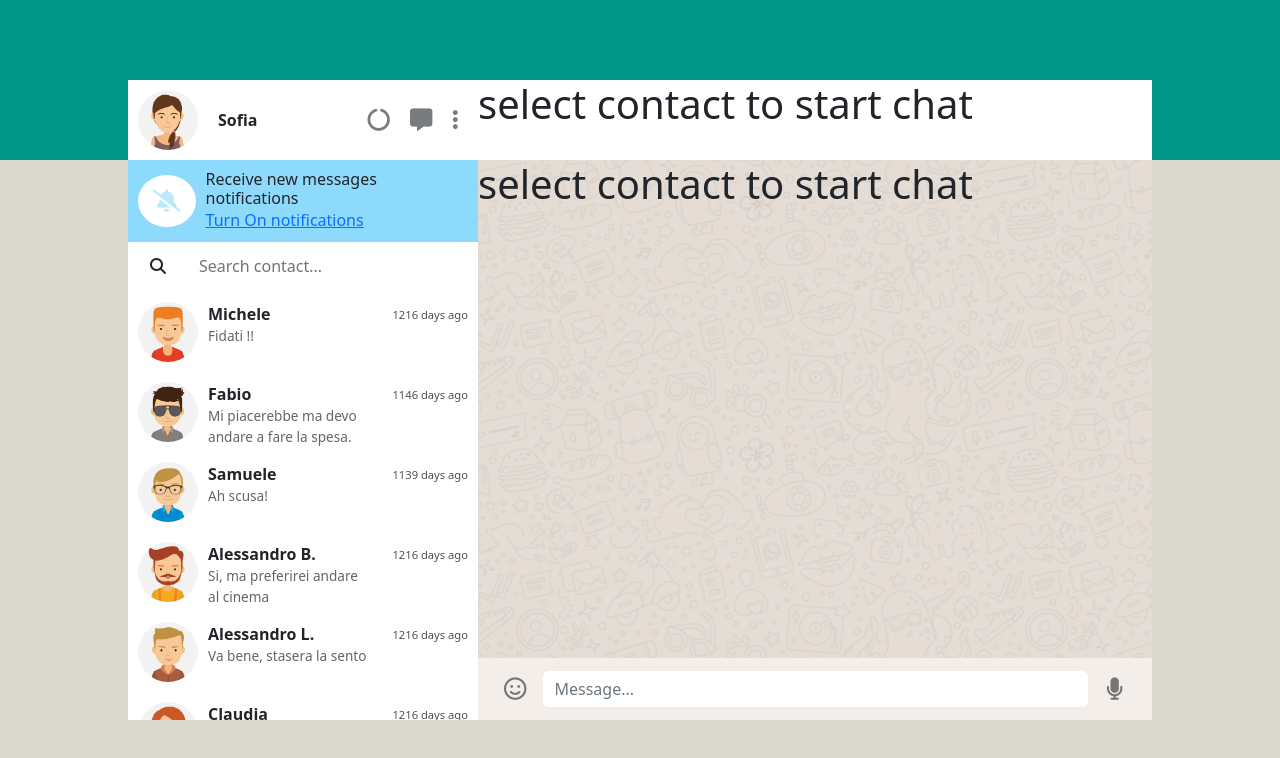
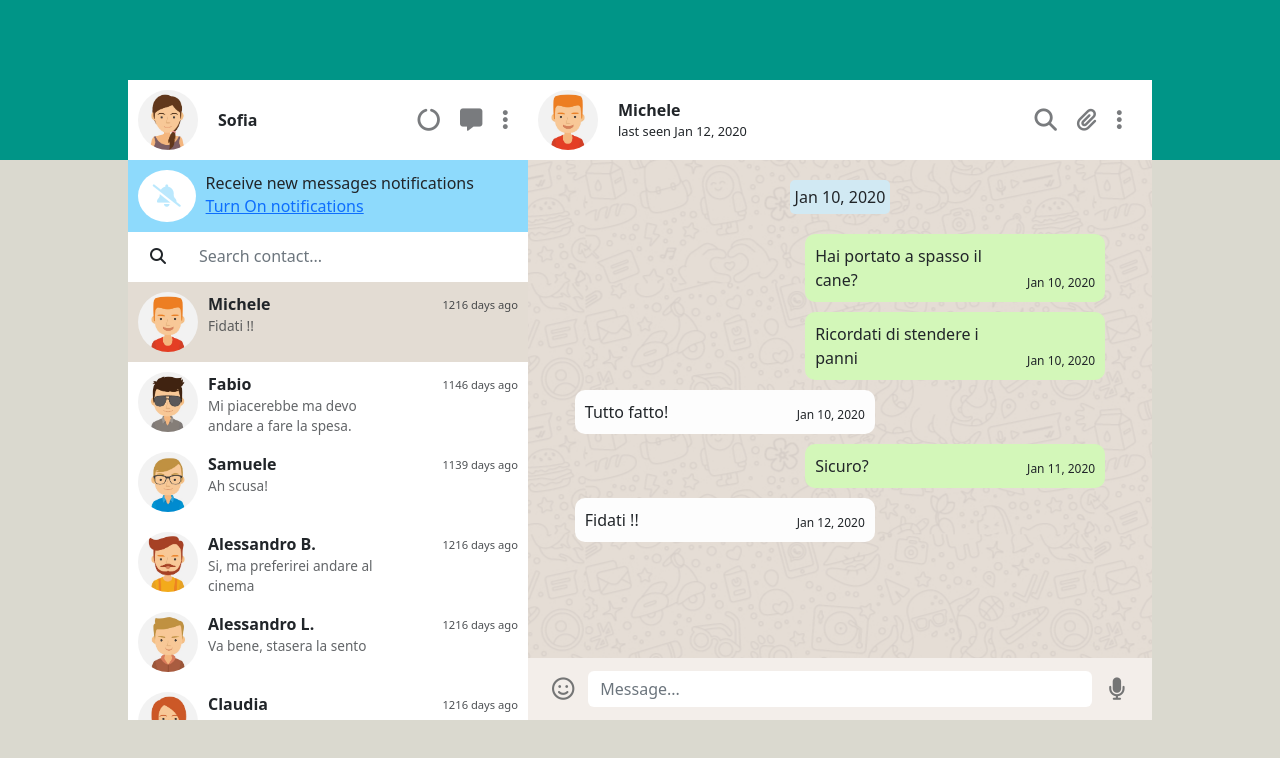
Before and after one commit to andriy-kolokolov/vuejs-whatsapp-clone, a Vue app: page / in a window 1280 px wide. Shown: the top 758 px of the page. Built offline with nearby package versions, Linux system fonts and the light colour scheme.

Commit message:
add search input management

```diff
--- a/src/App.vue
+++ b/src/App.vue
@@ -13,13 +13,12 @@ import MainMessageInput from "@/components/MainMessageInput.vue";
     <!--
         TODO
             -Move search contact input in <AsideHeader> component to fix scrollbar in <AsideContacts> issue
-            -After searching for contacts and selecting a contact, the wrong contact's chat is being rendered
     -->
     <aside class="aside">
         <aside-header class="aside__header"/>
         <aside-contacts
                 class="aside__contacts"
-                :filtered-contacts="getFilteredContacts()"
+                :contacts="getFilteredContacts()"
                 :is-contact-selected="isContactSelected"
                 :selected-contact="selectedContact"
                 @search="manageSearchInput"
@@ -50,12 +49,10 @@ export default {
         selectContact(selectedContactIndex) {
             this.isContactSelected = true;
             this.selectedContact = selectedContactIndex;
-
         },
         manageSearchInput(searchTerm) {
             this.isContactSelected = false;
             this.searchTerm = searchTerm;
-            this.isContactSelected = false;
         },
         getFilteredContacts() {
             return this.contacts.filter((contact) => {
@@ -65,7 +62,7 @@ export default {
     },
     data() {
         return {
-            isContactSelected: false,
+            isContactSelected: true,
             selectedContact: 0,
             searchTerm: '',
             contacts: [
--- a/src/assets/main.css
+++ b/src/assets/main.css
@@ -5,7 +5,7 @@
 
     --profile-wrapper-height: 80px;  /*    REFERS TO ASIDE HEADER PROFILE AND CHAT HEADER CONTACT PROFILE    */
 
-    --aside-width: 350px;
+    --aside-width: 400px;
     --aside-contact-height: 80px;  /*    CONTACT HEIGHT (CONTENT AND PARENT CONTAINER ADAPTS)    */
 
     --elements-padding: 10px;
--- a/src/components/AsideContacts.vue
+++ b/src/components/AsideContacts.vue
@@ -17,10 +17,10 @@
         </div>
 
         <div class="contacts-wrapper">
-            <div class="contacts-wrapper__contacts" :style="{ width: '100%' }">
+            <div v-if="contacts.length > 0" class="contacts-wrapper__contacts" :style="{ width: '100%' }">
                 <div
                         class="contact"
-                        v-for="(contact, index) in filteredContacts"
+                        v-for="(contact, index) in contacts"
                         :key="index"
                         :class="{ selected: isSelected(index), unselected: !isSelected(index) }"
                         @click="updateSelectedContact(index)"
@@ -43,6 +43,10 @@
                     </div>
                 </div>
             </div>
+
+            <div v-else class="no-contacts-found">
+                <p class="no-contacts-found__txt">Contact "{{ this.searchTerm }}" not found...</p>
+            </div>
         </div>
     </div>
 </template>
@@ -53,11 +57,11 @@ export default {
     data() {
         return {
             searchTerm: '',
-            selectedIndex: 0
+            selectedIndex: this.selectedContact
         }
     },
     props: {
-        filteredContacts: {
+        contacts: {
             type: Array
         },
         selectedContact: {
@@ -197,4 +201,11 @@ export default {
     opacity: .8;
 }
 
+.no-contacts-found {
+    height: 100%;
+    display: grid;
+    place-items: center;
+}
+
+
 </style>
--- a/src/components/MainChat.vue
+++ b/src/components/MainChat.vue
@@ -17,9 +17,8 @@
                 </div>
             </div>
         </div>
-
-        <div v-else>
-            <h1>select contact to start chat</h1>
+        <div class="no-selected-contact" v-else>
+            <p class="no-selected-contact__txt">Select contact to start chat...</p>
         </div>
     </div>
 </template>
@@ -43,10 +42,8 @@ export default {
     },
     methods: {
         getFirstMsgDate() {
-            if (this.contacts.length !== 0) {
-                const messages = this.contacts[this.selectedContact].messages;
-                return this.getReadableDate(messages[0].date);
-            }
+            const messages = this.contacts[this.selectedContact].messages;
+            return this.getReadableDate(messages[0].date);
         },
         getReadableDate(dateString) {
             const [datePart, timePart] = dateString.split(' ');
@@ -64,7 +61,6 @@ export default {
 .chat-container {
     background-image: url("@/assets/img/mine.jpg");
     background-position: center;
-    /*padding: 20px 30px 0 30px;*/
 }
 
 .messages-container {
@@ -113,5 +109,21 @@ export default {
     margin-left: auto;
 }
 
+.no-selected-contact {
+    cursor: default;
+    display: grid;
+    place-items: center;
+    height: 100%;
+    padding: 5px;
+    border-radius: 5px;
+}
+
+.no-selected-contact__txt {
+    background-color: rgba(180, 208, 231, 0.6);
+    padding: 5px 15px;
+    border-radius: 10px;
+    font-size: 18px;
+}
+
 
 </style>
--- a/src/components/MainHeader.vue
+++ b/src/components/MainHeader.vue
@@ -18,9 +18,9 @@
             </div>
         </div>
 
-        <div v-else>
-            <h1>select contact to start chat</h1>
-        </div>
+<!--        <div v-else>-->
+<!--            <h1>select contact to start chat</h1>-->
+<!--        </div>-->
     </div>
 </template>
 
```
